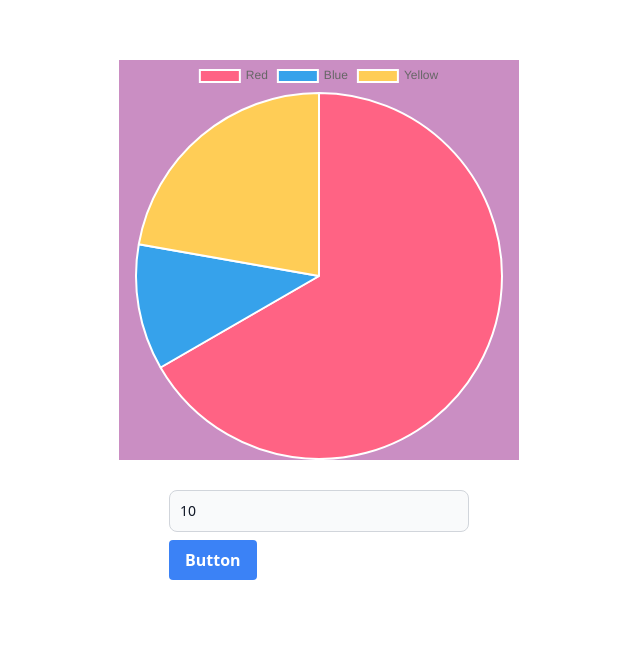
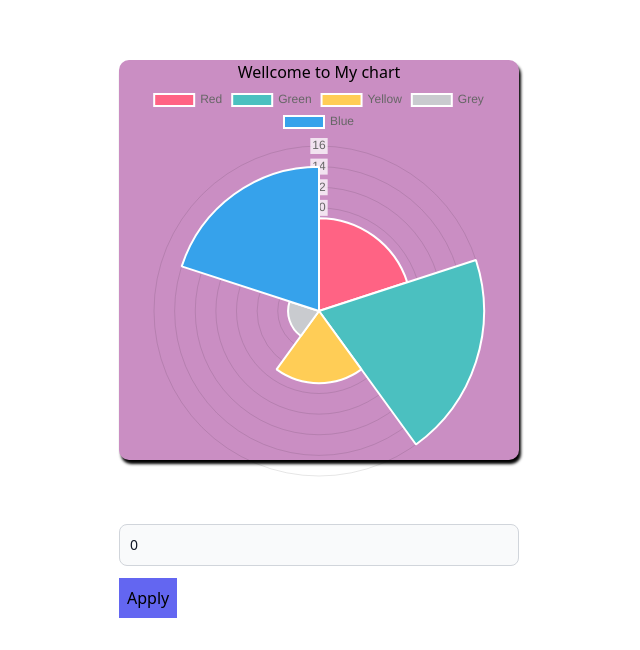
Before and after one commit to Sanjoy-Kundu/assignment_seven_vue, a Vue app: page / in a window 1280 px wide. Shown: the part 990-1640 px from the top of the page, without its empty margins (321-961 px from the left). Built offline with nearby package versions, Linux system fonts and the light colour scheme.

Commit message:
finally done

```diff
--- a/src/components/ChatPart.vue
+++ b/src/components/ChatPart.vue
@@ -1,45 +1,50 @@
 <script setup>
 import {ref, onMounted, onBeforeUnmount } from 'vue';
 
-const newValue = ref(10);
+let chart = null;
+const newNumber = ref(0)
+const dataset = [9, 16, 7, 3, 14];
 
-let chart = null
-const dataset =  [300, 50, 100]
-
-const data = {
+  const data = {
   labels: [
     'Red',
-    'Blue',
-    'Yellow'
+    'Green',
+    'Yellow',
+    'Grey',
+    'Blue'
   ],
   datasets: [{
-    label: 'My First Dataset',
+    label: 'See Your Data Set',
     data:dataset,
     backgroundColor: [
       'rgb(255, 99, 132)',
-      'rgb(54, 162, 235)',
-      'rgb(255, 205, 86)'
-    ],
-    hoverOffset: 4
+      'rgb(75, 192, 192)',
+      'rgb(255, 205, 86)',
+      'rgb(201, 203, 207)',
+      'rgb(54, 162, 235)'
+    ]
   }]
 };
 
 const config = {
-  type: 'pie',
+  type: 'polarArea',
   data: data,
+  options: {}
 };
 
+
+
 onMounted(()=>{
-  const ctx = document.getElementById('pie_chart');
+  const ctx = document.getElementById('myChart');
   chart = new Chart(ctx, config);
-
 })
 
-function update(){
-    dataset.push(newValue.value);
-    chart.data.datasets[0].data = dataset
-    chart.update();
+function updateChart(){
+  dataset.push(newNumber.value);
+  chart.data.datasets[0].data = dataset
+  chart.update()
 }
+
 
 onBeforeUnmount (()=>{
   alert('Before clear all');
@@ -49,13 +54,12 @@ onBeforeUnmount (()=>{
 
 <template>
   <div class="chart">
-        <canvas id="pie_chart"></canvas>
-        <div class="body">
-          <input type="text" id="first_name" class="bg-gray-50 border border-gray-300 text-gray-900 text-sm rounded-lg focus:ring-blue-500 focus:border-blue-500 block w-full p-2.5 dark:bg-gray-700 dark:border-gray-600 dark:placeholder-gray-400 dark:text-white dark:focus:ring-blue-500 dark:focus:border-blue-500" v-model="newValue">
-          <button class="mt-2 bg-blue-500 hover:bg-blue-700 text-white font-bold py-2 px-4 rounded" @click="update()">
-            Button
-          </button>
-        </div>
+    <h2 class="text-center">Wellcome to My chart</h2>
+    <canvas id="myChart"></canvas>
+      <div class="mt-10">
+        <input type="text" id="first_name" class="bg-gray-50 border border-gray-300 text-gray-900 text-sm rounded-lg focus:ring-blue-500 focus:border-blue-500 block w-full p-2.5 dark:bg-gray-700 dark:border-gray-600 dark:placeholder-gray-400 dark:text-white dark:focus:ring-blue-500 dark:focus:border-blue-500" v-model="newNumber">
+        <button class="bg-indigo-500 p-2 mt-3" @click="updateChart()">Apply</button>
+      </div>
   </div>
 
 </template>
@@ -68,16 +72,7 @@ onBeforeUnmount (()=>{
   height: 400px;
   background-color: rgb(202, 142, 195);
 margin-top: 20px;
-}
-.chart_section{
-  width: 400px;
-  height: 200px;
-  border: 1px solid black;
-}
-
-.body{
-    width: 300px;
-    height: 50px;
-    margin: 30px auto;
+border-radius: 10px;
+box-shadow: 2px 4px 3px black;
 }
 </style>
```
